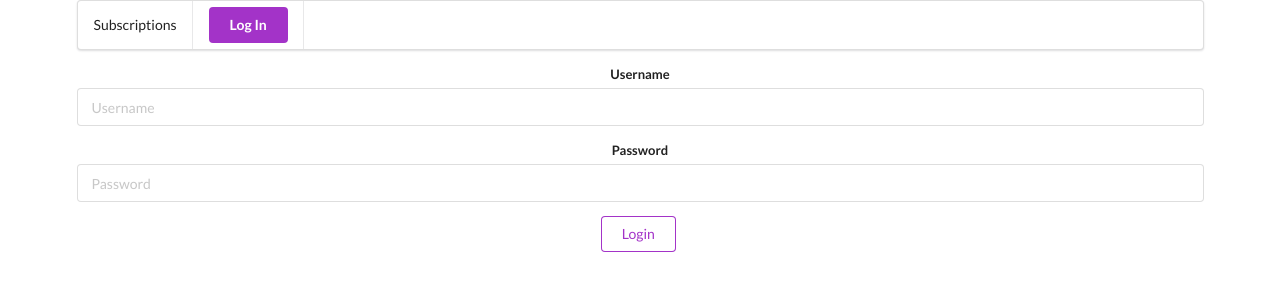
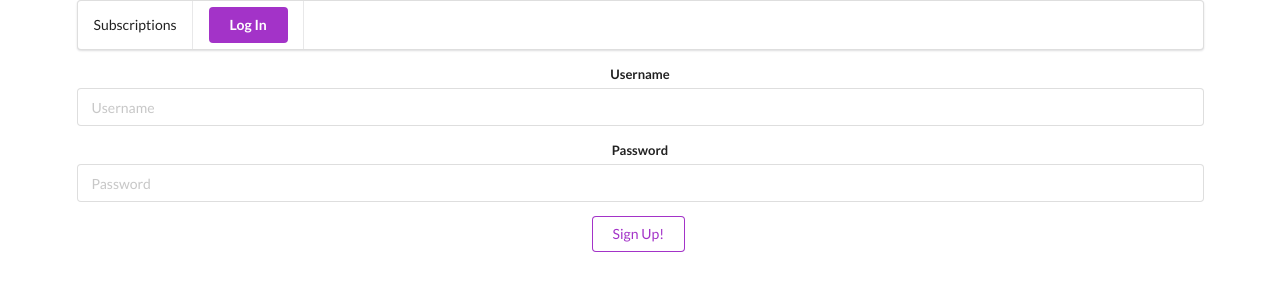
Before and after one commit to sylviapap/client-subscription-app, a React (Create React App) app: page /signup in a window 1280 px wide. Before the commit this address led to /login. Shown: the top 300 px of the page. Built offline with nearby package versions, Linux system fonts and the light colour scheme.

Commit message:
signup works, need to fix routes tho

```diff
--- a/src/App.js
+++ b/src/App.js
@@ -1,13 +1,17 @@
 import React from 'react';
 import './App.css';
 import Home from './components/Home'
+import SignUp from './components/SignUp'
 import Login from './components/Login'
 import NavBar from './components/NavBar'
 import { Route, Switch, withRouter, Redirect } from 'react-router-dom';
 import api from './services/api';
 
 class App extends React.Component {
-  state = { auth: { currentUser: {} } };
+  state = {
+    auth: {
+      currentUser: {}
+    } };
 
   componentDidMount() {
     const token = localStorage.getItem('token');
@@ -48,6 +52,12 @@ class App extends React.Component {
                 return <Login {...routerProps} handleLogin={this.handleLogin} />;
               }}
             />
+            <Route
+              path="/signup"
+              render={(routerProps) => {
+                return <SignUp {...routerProps} handleLogin={this.handleLogin} />;
+              }}
+            />
             <Route exact path="/" component={Home} />
             <Route exact path="/login" component={Login} />
             <Route
--- a/src/components/Signup.js
+++ b/src/components/Signup.js
@@ -1,7 +1,7 @@
 import React from 'react';
-import api from '../services/api'
+// import api from '../services/api'
 
-class Signup extends React.Component {
+class SignUp extends React.Component {
     constructor() {
         super();
         this.state = {
@@ -26,7 +26,7 @@ class Signup extends React.Component {
             method: 'POST',
             headers: {'Content-Type': 'application/json',
             Accept: 'application/json'},
-            body: JSON.stringify({ username: this.state.fields.username, password: this.state.fields.password })
+            body: JSON.stringify({ user: {username: this.state.fields.username, password: this.state.fields.password} })
         })
         .then(res => res.json())
         .then((res) =>
@@ -71,4 +71,4 @@ class Signup extends React.Component {
     }
   }
 
-  export default Signup;
+  export default SignUp;
```
